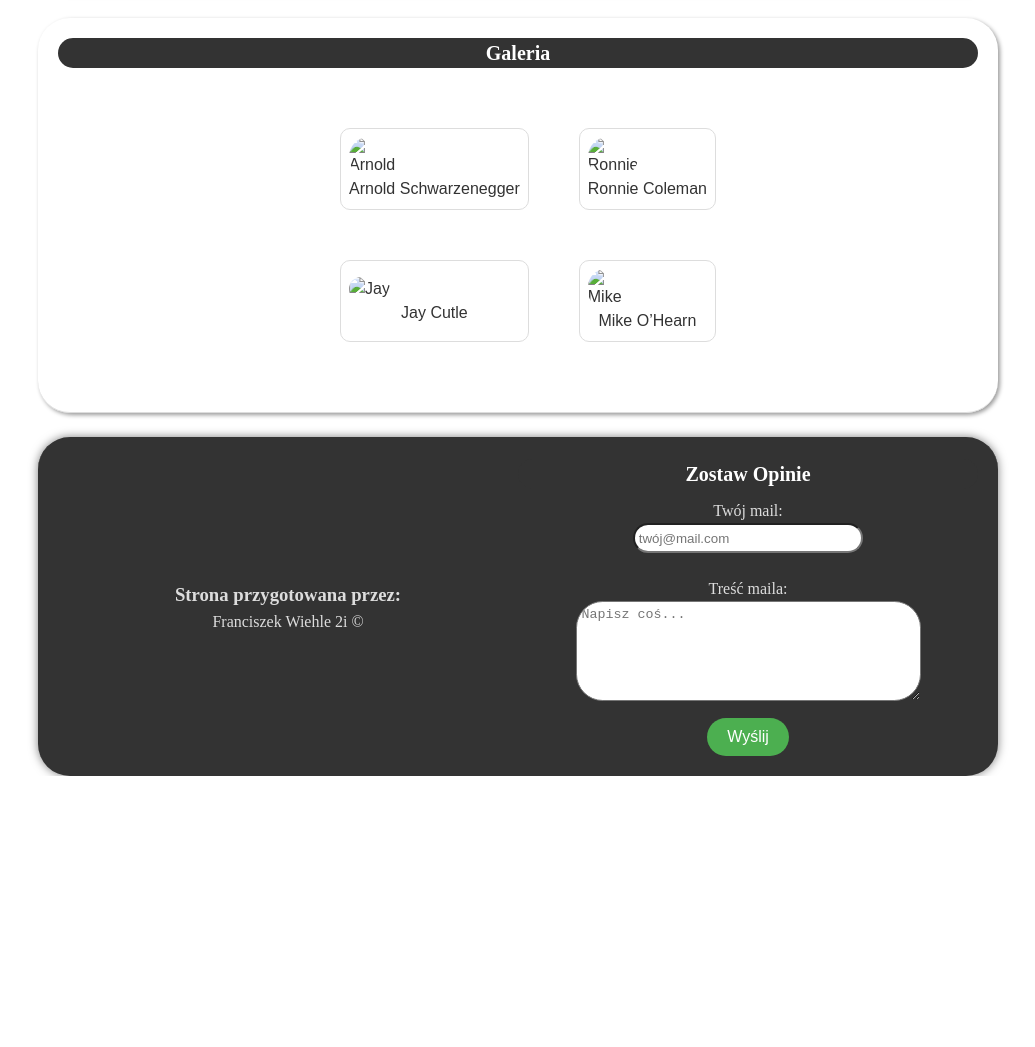
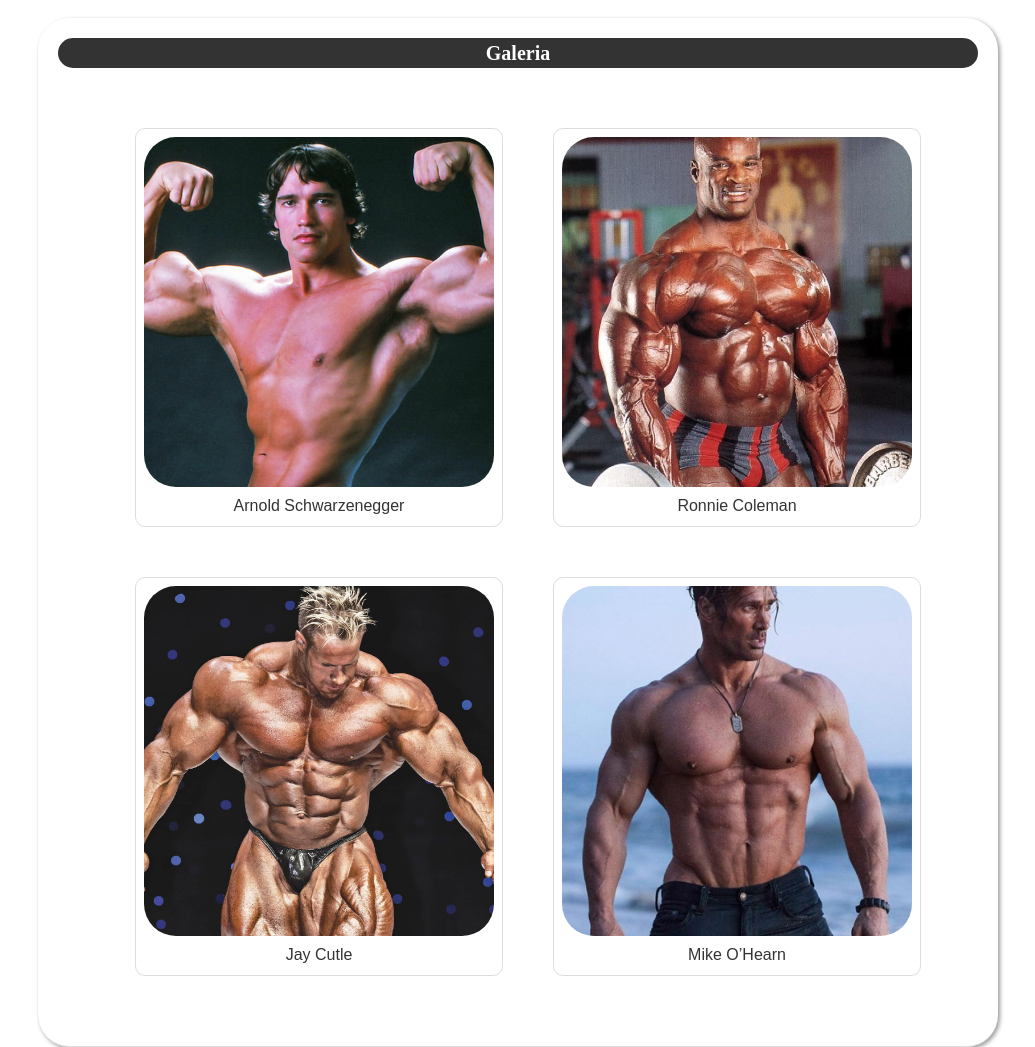
Before and after one commit to Kulturystyka-hobby/Kulturystyka-hobby.github.io, a plain HTML site: page index.html in a window 1280 px wide. Shown: the part 1740-2787 px from the top of the page, without its empty margins (122-1157 px from the left). Before the commit the page ends 2516 px from the top, so only its background shows below. Drawn offline with Linux system fonts and the light colour scheme; files whose address does not match are found by name; a web font is replaced by a local one.

Commit message:
Update index.html

```diff
--- a/index.html
+++ b/index.html
@@ -90,13 +90,13 @@
           <tr>
             <td>
               <div class="galeria_2">
-                <img src="obrazek/zdjecie1.jpg" alt="Arnold">
+                <img src="zdjecie1.jpg" alt="Arnold">
               </div>
               <p class="podzdjeciami">Arnold Schwarzenegger</p>
             </td>
             <td>
               <div class="galeria_2">
-                <img src="obrazek/zdjecie2.jpg" alt="Ronnie">
+                <img src="zdjecie2.jpg" alt="Ronnie">
               </div>
               <p class="podzdjeciami">Ronnie Coleman</p>
             </td>
@@ -104,13 +104,13 @@
           <tr>
             <td>
               <div class="galeria_2">
-                <img src="obrazek/zdjecie3.jpg" alt="Jay">
+                <img src="zdjecie3.jpg" alt="Jay">
               </div>
               <p class="podzdjeciami">Jay Cutle</p>
             </td>
             <td>
               <div class="galeria_2">
-                <img src="obrazek/zdjecie4.jpg" alt="Mike">
+                <img src="zdjecie4.jpg" alt="Mike">
               </div>
               <p class="podzdjeciami">Mike O’Hearn</p>
             </td>
```
